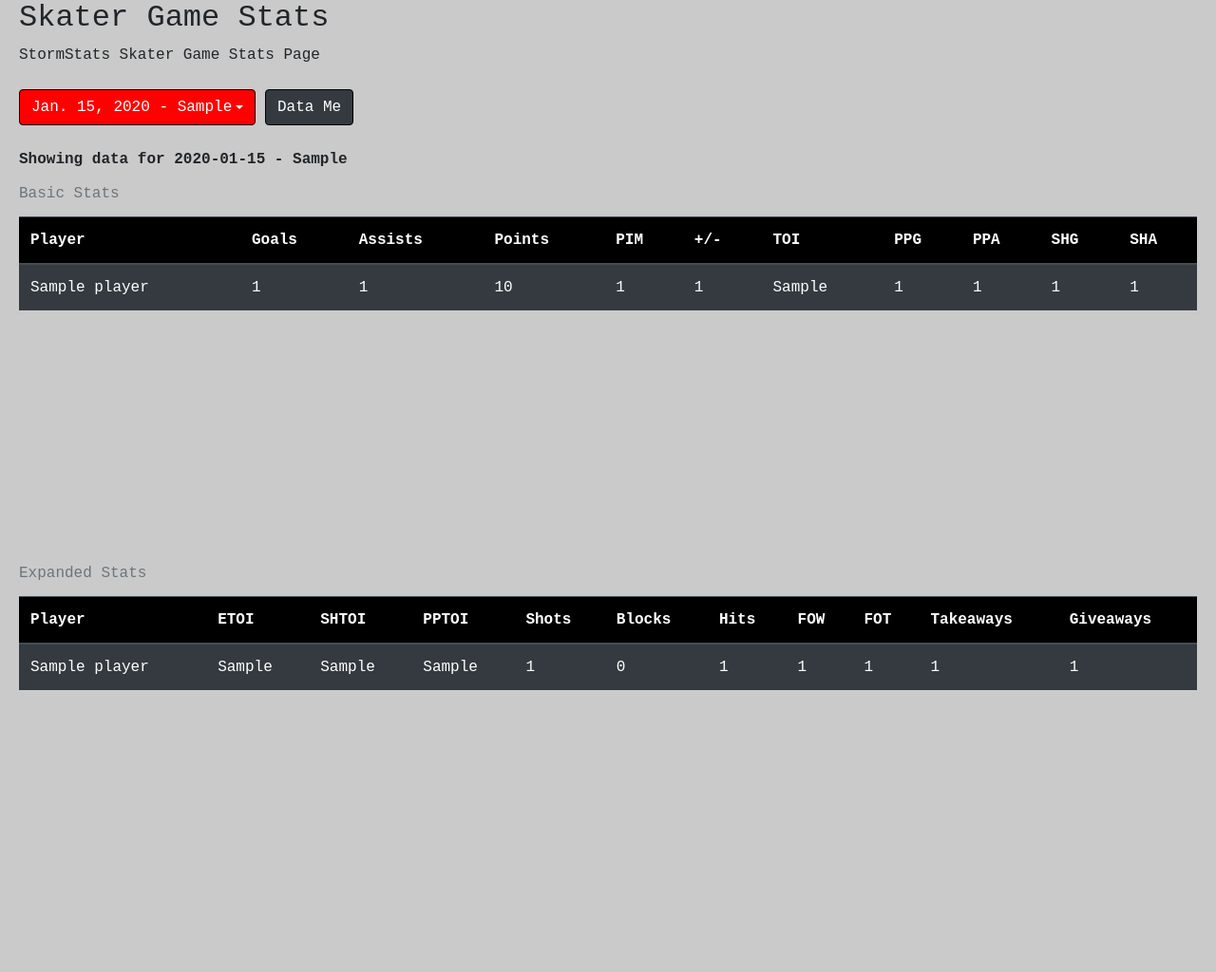
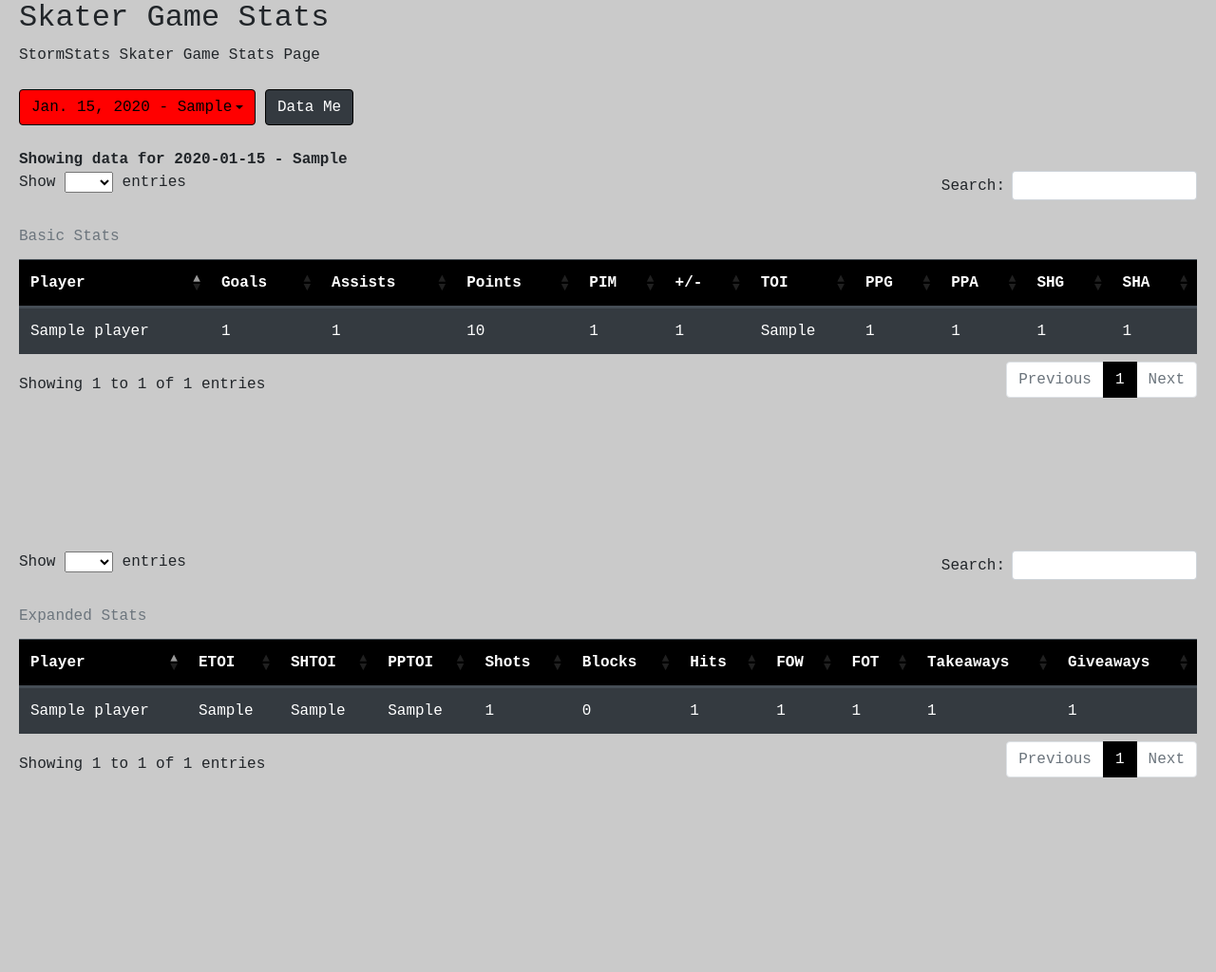
Before and after one commit to pr1malbyt3s/ncstats, a Django app: page /skatergamestats/bygame/ in a window 1280 px wide. Shown: the part 70-1094 px from the top of the page at 95% size. Run offline with Django 3.2, Linux system fonts and the light colour scheme; tables that the repository leaves empty hold one stand-in row (values such as "Sample post"); some libraries are stand-ins or nearby versions.

Commit message:
Changed CSS attributes

```diff
--- a/stormstats/static/stormstats/style.css
+++ b/stormstats/static/stormstats/style.css
@@ -51,3 +51,27 @@
   background-color: black;
   color: red;
 }
+
+.page-item.active .page-link {
+  background-color: black;
+  border-color: black;
+}
+
+.page-link {
+  color: black;
+}
+
+.bootstrap-select > .dropdown-toggle {
+  color: black;
+  border-color: black;
+}
+
+.dropdown-item.active {
+  background-color: red;
+  color: black;
+}
+
+.dropdown-item:hover {
+  background-color: black;
+  color:white;
+}
--- a/stormstats/templates/stormstats/base.html
+++ b/stormstats/templates/stormstats/base.html
@@ -4,12 +4,23 @@
         <!-- Required meta tags -->
         <meta charset="utf-8">
         <meta name="viewport" content="width=device-width, initial-scale=1, shrink-to-fit=no">
-
         {% load static %}
         <!-- Bootstrap CSS -->
         <link rel="stylesheet" href="https://stackpath.bootstrapcdn.com/bootstrap/4.3.1/css/bootstrap.min.css" integrity="sha384-ggOyR0iXCbMQv3Xipma34MD+dH/1fQ784/j6cY/iJTQUOhcWr7x9JvoRxT2MZw1T" crossorigin="anonymous">
         <link rel="stylesheet" href="https://cdnjs.cloudflare.com/ajax/libs/bootstrap-select/1.13.18/css/bootstrap-select.min.css">
+        <link rel="stylesheet" href="https://cdnjs.cloudflare.com/ajax/libs/twitter-bootstrap/4.5.2/css/bootstrap.css">
+        <link rel="stylesheet" href="https://cdn.datatables.net/1.10.23/css/dataTables.bootstrap4.min.css">
         <link rel="stylesheet" type="text/css" href="{% static 'stormstats/style.css' %}">
+
+        <!-- JavaScript -->
+        <script src="https://code.jquery.com/jquery-3.3.1.slim.min.js" integrity="sha384-q8i/X+965DzO0rT7abK41JStQIAqVgRVzpbzo5smXKp4YfRvH+8abtTE1Pi6jizo" crossorigin="anonymous"></script>
+        <script src="https://cdnjs.cloudflare.com/ajax/libs/popper.js/1.14.7/umd/popper.min.js" integrity="sha384-UO2eT0CpHqdSJQ6hJty5KVphtPhzWj9WO1clHTMGa3JDZwrnQq4sF86dIHNDz0W1" crossorigin="anonymous"></script>
+        <script src="https://stackpath.bootstrapcdn.com/bootstrap/4.3.1/js/bootstrap.min.js" integrity="sha384-JjSmVgyd0p3pXB1rRibZUAYoIIy6OrQ6VrjIEaFf/nJGzIxFDsf4x0xIM+B07jRM" crossorigin="anonymous"></script>
+        <script src="https://cdnjs.cloudflare.com/ajax/libs/bootstrap-select/1.13.18/js/bootstrap-select.min.js"></script>
+        <script src="https://code.jquery.com/jquery-3.5.1.js"></script>
+        <script src="https://cdn.datatables.net/1.10.23/js/jquery.dataTables.min.js"></script>
+        <script src="https://cdn.datatables.net/1.10.23/js/dataTables.bootstrap4.min.js"></script>
+
         <title>
             {% block title %}
             {{ page_title|default:"StormStats" }}
@@ -43,10 +54,5 @@
             {% block content %}
             {% endblock %}
         </div>
-        <!-- JavaScript -->
-        <script src="https://code.jquery.com/jquery-3.3.1.slim.min.js" integrity="sha384-q8i/X+965DzO0rT7abK41JStQIAqVgRVzpbzo5smXKp4YfRvH+8abtTE1Pi6jizo" crossorigin="anonymous"></script>
-        <script src="https://cdnjs.cloudflare.com/ajax/libs/popper.js/1.14.7/umd/popper.min.js" integrity="sha384-UO2eT0CpHqdSJQ6hJty5KVphtPhzWj9WO1clHTMGa3JDZwrnQq4sF86dIHNDz0W1" crossorigin="anonymous"></script>
-        <script src="https://stackpath.bootstrapcdn.com/bootstrap/4.3.1/js/bootstrap.min.js" integrity="sha384-JjSmVgyd0p3pXB1rRibZUAYoIIy6OrQ6VrjIEaFf/nJGzIxFDsf4x0xIM+B07jRM" crossorigin="anonymous"></script>
-        <script src="https://cdnjs.cloudflare.com/ajax/libs/bootstrap-select/1.13.18/js/bootstrap-select.min.js"></script>
     </body>
 </html>
--- a/stormstats/templates/stormstats/skatergamestats/skaterbygame.html
+++ b/stormstats/templates/stormstats/skatergamestats/skaterbygame.html
@@ -19,6 +19,15 @@
             <input class="btn btn-dark" type="submit" value="Data Me">
         </form><br>
         <b>Showing data for {{ current_game }}</b><br>
+
+        <script>
+            $(document).ready(function() {
+                $('#basic-skater-stats').dataTable({
+                    "pageLength": 20
+                });
+            });
+        </script>
+
         <div class="table-responsive">
             <table class="table table-dark table-hover" id="basic-skater-stats"><caption>Basic Stats</caption>
                 <thead>
@@ -55,6 +64,15 @@
                 </tbody>
             </table>
         </div>
+
+        <script>
+            $(document).ready(function() {
+                $('#expanded-skater-stats').dataTable({
+                    "pageLength": 20
+                });
+            });
+        </script>
+
         <div class="table-responsive">
             <table class="table table-dark table-hover" id="expanded-skater-stats"><caption>Expanded Stats</caption>
                 <thead>
```
Also changed, not shown: stormstats/templates/stormstats/goaliegamestats/goaliebygame.html (+17 -2 lines), stormstats/templates/stormstats/goaliegamestats/goaliebyplayer.html (+19 -2 lines), stormstats/templates/stormstats/goaliestats.html (+16 -0 lines), stormstats/templates/stormstats/roster.html (+11 -6 lines), stormstats/templates/stormstats/schedule.html (+8 -0 lines), stormstats/templates/stormstats/skatergamestats/skaterbyplayer.html (+18 -0 lines), stormstats/templates/stormstats/skaterstats.html (+18 -0 lines).
